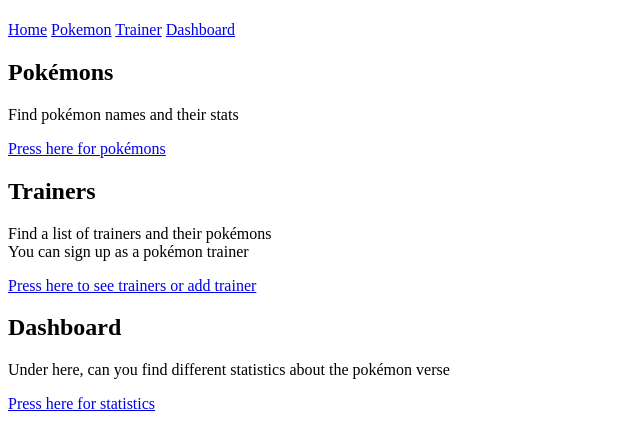
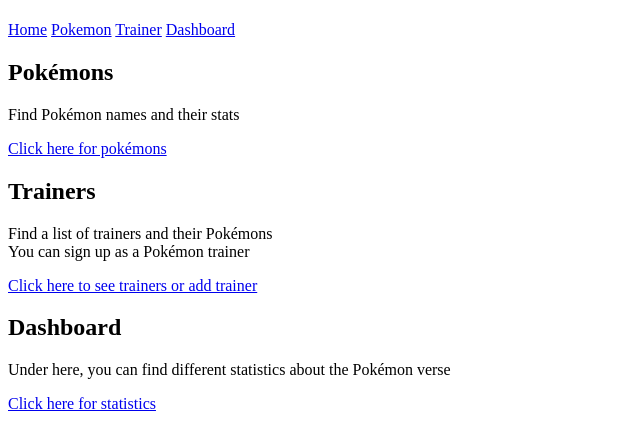
Before and after one commit to VinterKatten/Front_end_midvejsprojekt, a plain HTML site: page index.html in a window 1280 px wide. Shown: the part 59-490 px from the top of the page, without its empty margins (0-640 px from the left). Drawn offline with Linux system fonts and the light colour scheme.

Commit message:
fixed a few gramatical mistakes on the page

```diff
--- a/index.html
+++ b/index.html
@@ -21,28 +21,28 @@
 <main>
    <section id="aboutPokemon">
        <h1>Pokémons</h1>
-       <p>Find pokémon names and their stats</p>
+       <p>Find Pokémon names and their stats</p>
        <a href="poke.html" class="btnPokemon">
-           Press here for pokémons
+           Click here for pokémons
        </a>
    </section>
 
     <section id="aboutTrainer">
         <h1>Trainers</h1>
         <p>
-            Find a list of trainers and their pokémons
-            <br> You can sign up as a pokémon trainer
+            Find a list of trainers and their Pokémons
+            <br> You can sign up as a Pokémon trainer
         </p>
         <a href="trainer.html" class="btnTrainer">
-            Press here to see trainers or add trainer
+            Click here to see trainers or add trainer
         </a>
     </section>
 
     <section id="aboutDashboard">
         <h1>Dashboard</h1>
-        <p>Under here, can you find different statistics about the pokémon verse</p>
+        <p>Under here, you can find different statistics about the Pokémon verse</p>
         <a href="dash.html" class="btnDashboard">
-            Press here for statistics
+            Click here for statistics
         </a>
     </section>
 
```
